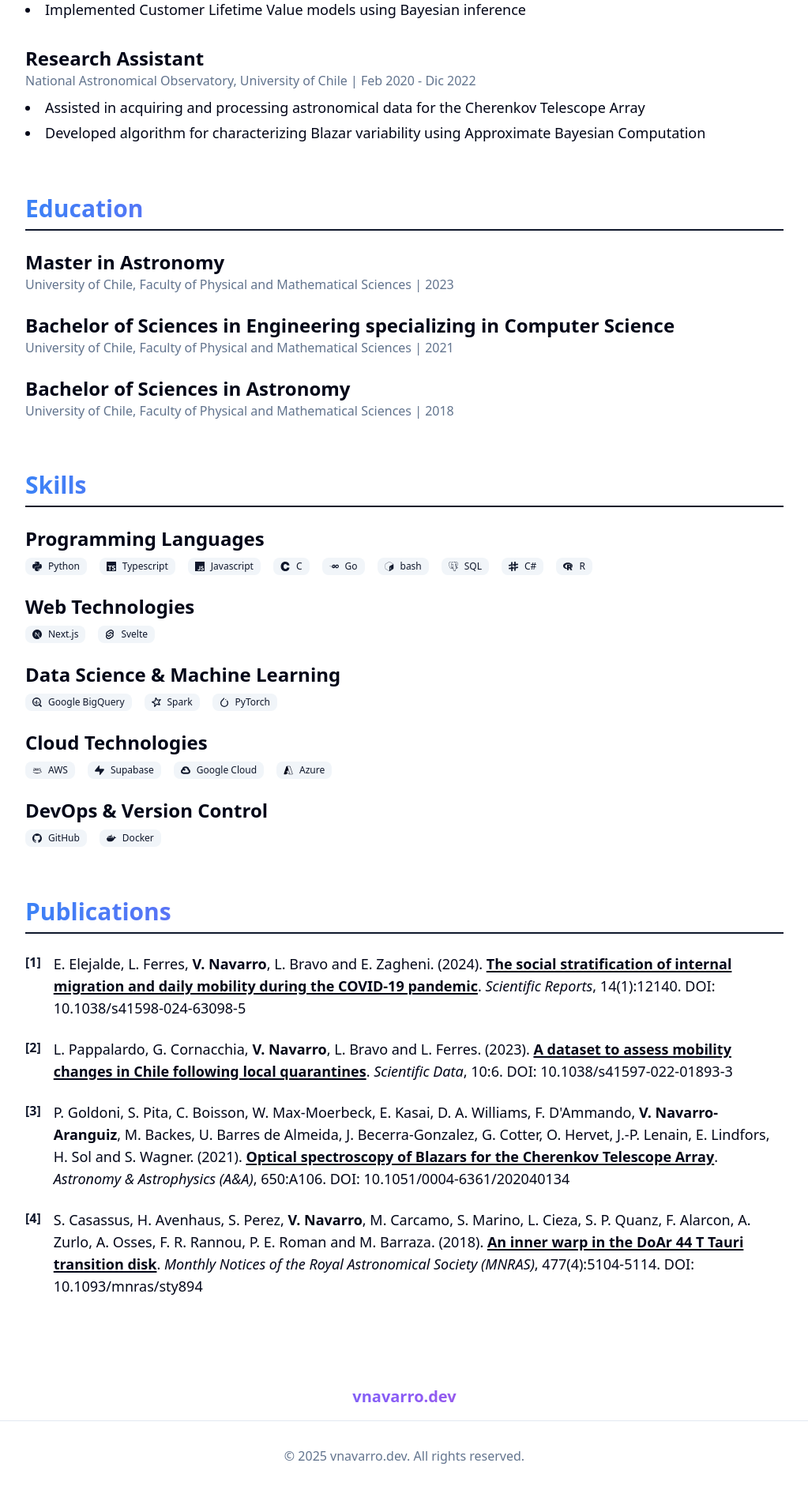
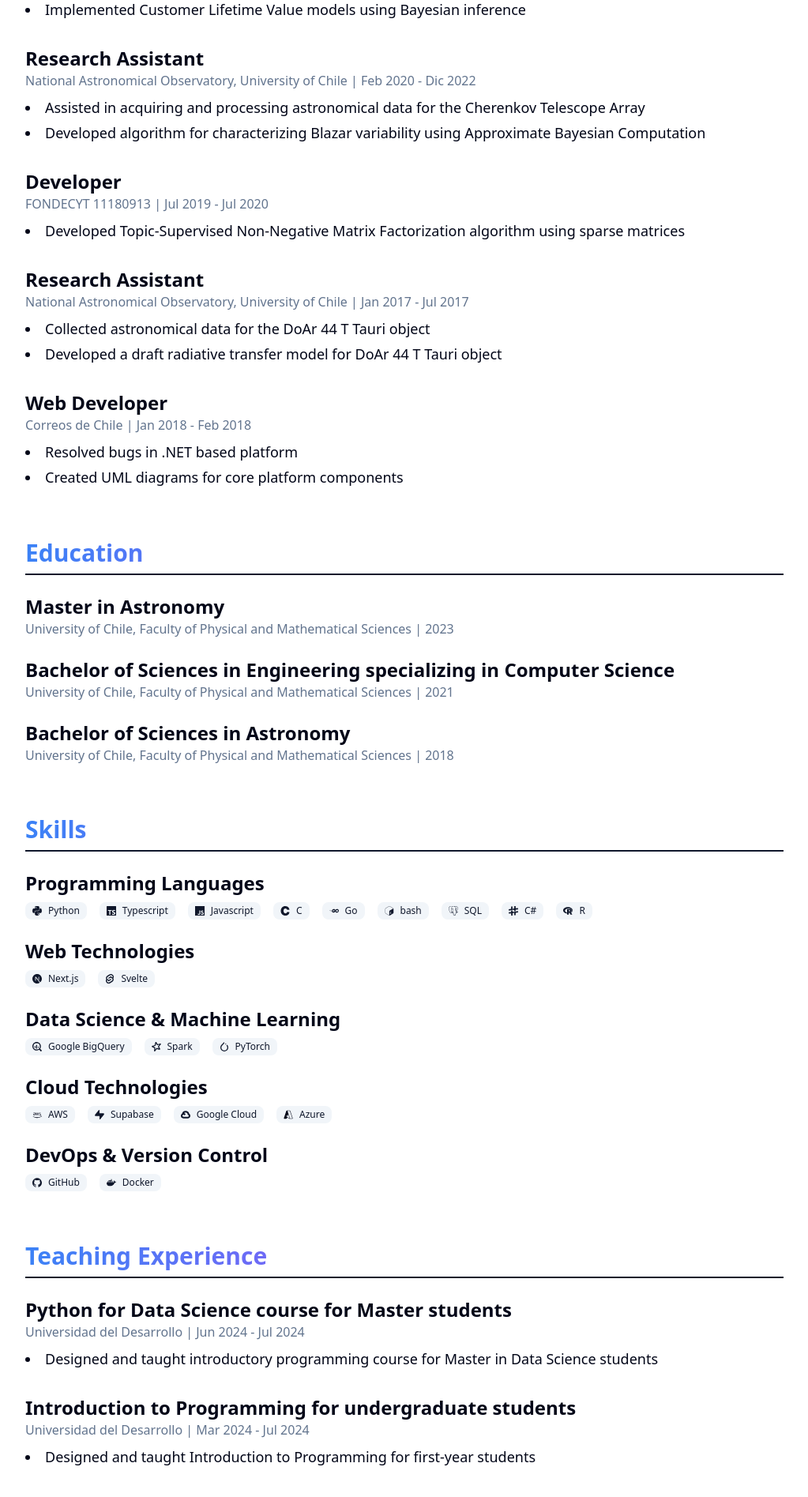
Before and after one commit to Vokturz/vnavarro.dev, a SvelteKit app: page /resume in a window 1280 px wide. Shown: the part 880-2775 px from the top of the page at 79% size, without its empty margins (128-1151 px from the left). Built offline with nearby package versions, Linux system fonts and the light colour scheme.

Commit message:
feat: enhance ConstellationBackground with hover effects and improve layout in pages

```diff
--- a/src/routes/+page.svelte
+++ b/src/routes/+page.svelte
@@ -10,11 +10,15 @@
 </script>
 
 <div class="star-bg">
-  <div class="relative right-1/2 left-1/2 mt-[-120px] -mr-[50vw] -ml-[50vw] w-screen pb-32">
+  <div class="absolute inset-x-0 top-0 h-screen w-full overflow-hidden max-h-150">
     <ConstellationBackground />
+  </div>
+
+  <div class="relative z-10 mt-[-120px] pb-32">
     <Hero />
   </div>
-  <main class="mt-[-128px]">
+
+  <main class="relative z-10 mt-[-128px]">
     <section id="about" class="mx-auto max-w-4xl px-4 py-2 sm:px-6 lg:px-8" use:scrollIntoView>
       <h2 class="gradient-text text-center text-3xl font-extrabold sm:text-4xl">About Me</h2>
       <div class="bg-primary mx-auto mt-4 h-1 w-20 rounded-full"></div>
--- a/src/routes/resume/+page.svelte
+++ b/src/routes/resume/+page.svelte
@@ -5,6 +5,7 @@
   import { Button } from '$lib/components/ui/button'
   import * as langIcons from 'simple-icons'
   import TechIcon from '$lib/components/TechIcon.svelte'
+  import ConstellationBackground from '$lib/components/ConstellationBackground.svelte'
 
   function downloadCV() {
     window.open('/VNavarro_CV.pdf', '_blank')
@@ -12,6 +13,9 @@
 </script>
 
 <div class="star-bg">
+  <div class="absolute inset-x-0 top-0 h-screen w-full overflow-hidden max-h-150">
+    <ConstellationBackground />
+  </div>
   <main class="text-foreground container mx-auto px-4 py-12">
     <header class="mb-16 text-center">
       <h1 class="gradient-text text-5xl font-extrabold tracking-tight lg:text-6xl">
@@ -88,6 +92,34 @@
               Developed algorithm for characterizing Blazar variability using Approximate Bayesian
               Computation
             </li>
+          </ul>
+        </div>
+        <div>
+          <h3 class="text-2xl font-semibold">Developer</h3>
+          <p class="text-muted-foreground">FONDECYT 11180913 | Jul 2019 - Jul 2020</p>
+          <ul class="mt-2 list-inside list-disc space-y-1 text-lg">
+            <li>
+              Developed Topic-Supervised Non-Negative Matrix Factorization algorithm using sparse
+              matrices
+            </li>
+          </ul>
+        </div>
+        <div>
+          <h3 class="text-2xl font-semibold">Research Assistant</h3>
+          <p class="text-muted-foreground">
+            National Astronomical Observatory, University of Chile | Jan 2017 - Jul 2017
+          </p>
+          <ul class="mt-2 list-inside list-disc space-y-1 text-lg">
+            <li>Collected astronomical data for the DoAr 44 T Tauri object</li>
+            <li>Developed a draft radiative transfer model for DoAr 44 T Tauri object</li>
+          </ul>
+        </div>
+        <div>
+          <h3 class="text-2xl font-semibold">Web Developer</h3>
+          <p class="text-muted-foreground">Correos de Chile | Jan 2018 - Feb 2018</p>
+          <ul class="mt-2 list-inside list-disc space-y-1 text-lg">
+            <li>Resolved bugs in .NET based platform</li>
+            <li>Created UML diagrams for core platform components</li>
           </ul>
         </div>
       </div>
@@ -236,6 +268,35 @@
       </div>
     </section>
 
+    <section class="mb-16" use:scrollIntoView>
+      <h2 class="border-primary gradient-text mb-6 border-b-2 pb-2 text-3xl font-bold">
+        Teaching Experience
+      </h2>
+      <div class="space-y-8">
+        <div>
+          <h3 class="text-2xl font-semibold">Python for Data Science course for Master students</h3>
+          <p class="text-muted-foreground">Universidad del Desarrollo | Jun 2024 - Jul 2024</p>
+          <ul class="mt-2 list-inside list-disc space-y-1 text-lg">
+            <li>Designed and taught introductory programming course for Master in Data Science students</li>
+          </ul>
+        </div>
+        <div>
+          <h3 class="text-2xl font-semibold">Introduction to Programming for undergraduate students</h3>
+          <p class="text-muted-foreground">Universidad del Desarrollo | Mar 2024 - Jul 2024</p>
+          <ul class="mt-2 list-inside list-disc space-y-1 text-lg">
+            <li>Designed and taught Introduction to Programming for first-year students</li>
+          </ul>
+        </div>
+        <div>
+          <h3 class="text-2xl font-semibold">Programming in Python course</h3>
+          <p class="text-muted-foreground">Central Bank of Chile | Oct 2023</p>
+          <ul class="mt-2 list-inside list-disc space-y-1 text-lg">
+            <li>Designed and taught Python programming focused on data analytics</li>
+          </ul>
+        </div>
+      </div>
+    </section>
+
     <section use:scrollIntoView>
       <h2 class="border-primary gradient-text mb-6 border-b-2 pb-2 text-3xl font-bold">
         Publications
```
Also changed, not shown: src/lib/components/ConstellationBackground.svelte (+86 -52 lines).
